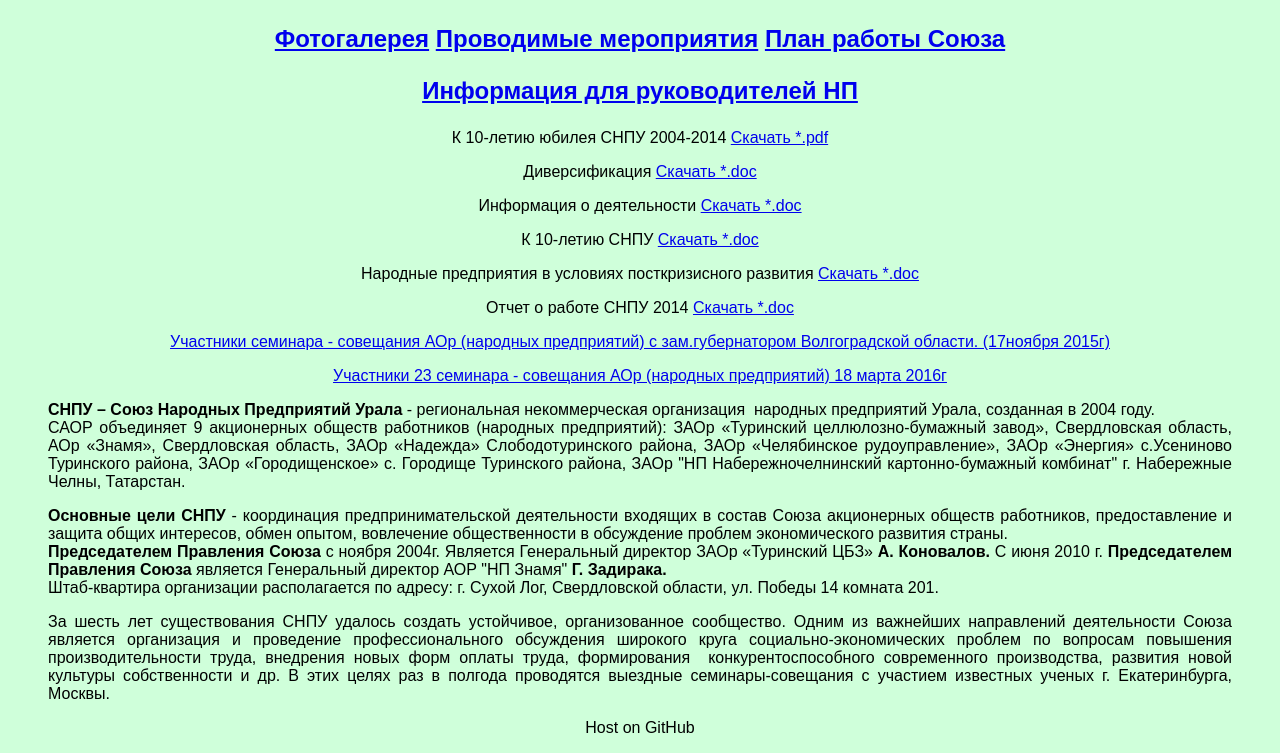
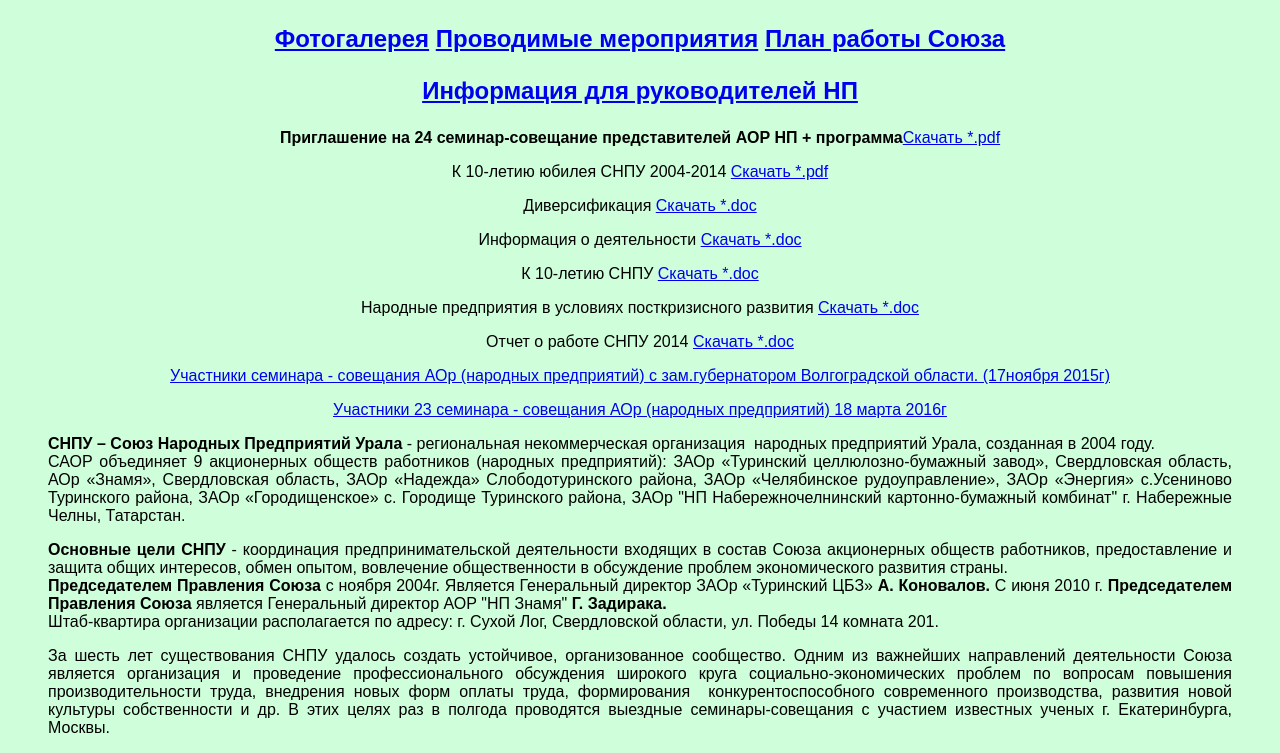
Before and after one commit to snpu/snpu.github.io, a plain HTML site: page index.html in a window 1280 px wide. Shown: the part 354-1107 px from the top of the page. Drawn offline with Linux system fonts and the light colour scheme.

Commit message:
Update index.html

```diff
--- a/index.html
+++ b/index.html
@@ -12,14 +12,15 @@
   <p><img src="pics/logotip.gif" alt="Союз Акционерных Обществ Работников Урала" width="375" height="335"></p>
   <p class="style1"><a href="photogallery.html">Фотогалерея</a> <a href="meropr.html">Проводимые мероприятия</a> <a href="plan.html">План работы Союза</a></p>
   <p class="style1"><a href="info.html">Информация для руководителей НП</a></p>
+	 <p><b>Приглашение на 24 семинар-совещание представителей АОР НП + программа</b><a href="files/priglashenie_na_24_seminar_soveshanie.pdf">Скачать *.pdf</a></p>
   <p>К 10-летию юбилея СНПУ 2004-2014 <a href="files/k_10-letiju_ubileya_snpu.pdf">Скачать *.pdf</a></p>
   <p>Диверсификация <a href="files/diversifikacija.doc">Скачать *.doc</a></p>
   <p>Информация о деятельности <a href="files/informacija_o_dejatelnosti.doc">Скачать *.doc</a></p>
   <p>К 10-летию СНПУ <a href="files/k_10-letiju_snpu.doc">Скачать *.doc</a></p>
   <p>Народные предприятия в условиях посткризисного развития <a href="files/narodnye_predprijatija_v_uslovijakh.doc">Скачать *.doc</a></p>
   <p>Отчет о работе СНПУ 2014 <a href="files/otchet_o_rabote_snpu2014.doc">Скачать *.doc</a></p>
-	<p><a href="volg.html">Участники семинара - совещания АОр (народных предприятий) с зам.губернатором Волгоградской области. (17ноября 2015г)</a></p>
-	<p><a href="23s.html">Участники 23 семинара - совещания АОр (народных предприятий) 18 марта 2016г</a></p>
+  <p><a href="volg.html">Участники семинара - совещания АОр (народных предприятий) с зам.губернатором Волгоградской области. (17ноября 2015г)</a></p>
+  <p><a href="23s.html">Участники 23 семинара - совещания АОр (народных предприятий) 18 марта 2016г</a></p>
 </div>
 <blockquote>
   <p class="style2"><strong>СНПУ – Союз  Народных Предприятий Урала</strong> - региональная  некоммерческая организация  народных  предприятий Урала, созданная в 2004 году.<br>
@@ -29,9 +30,6 @@
 	Штаб-квартира организации располагается по адресу:  г. Сухой Лог, Свердловской области, ул. Победы 14 комната 201.</p>
   <p class="style2">За шесть лет существования СНПУ удалось создать устойчивое,  организованное сообщество. Одним из важнейших направлений деятельности Союза  является организация и проведение профессионального обсуждения широкого круга  социально-экономических проблем по вопросам повышения производительности труда,  внедрения новых форм оплаты труда, формирования   конкурентоспособного современного производства, развития новой культуры  собственности и др. В этих целях раз в полгода проводятся выездные  семинары-совещания с участием известных ученых г. Екатеринбурга, Москвы.</p>
 </blockquote>
-<footer>
-  <p style="text-align: center;">Host on GitHub</p>
-</footer>
 <!-- Yandex.Metrika counter -->
 <script type="text/javascript">
     (function (d, w, c) {
```
